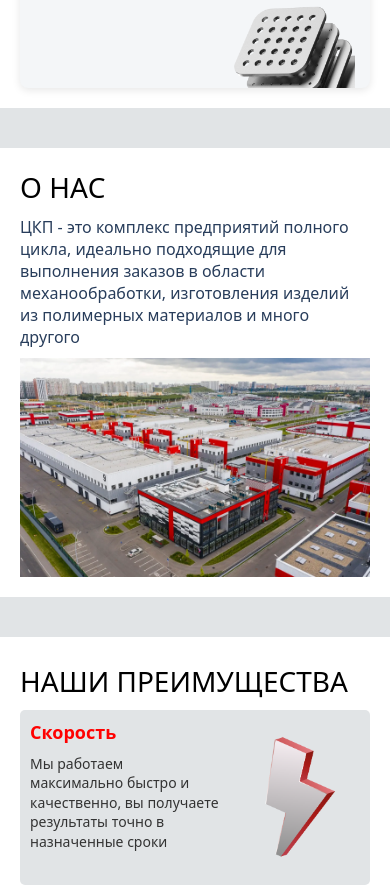
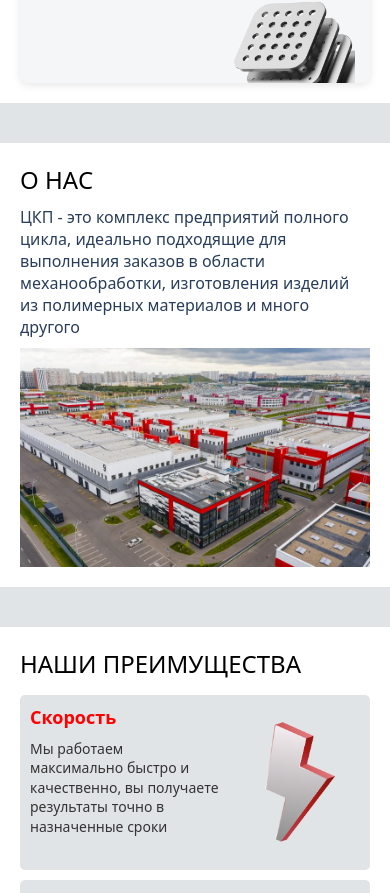
Before and after one commit to js-owl/maas-front, a Vue app: page / in a window 390 px wide. Shown: the part 1027-1920 px from the top of the page. Built offline with nearby package versions, Linux system fonts and the light colour scheme; no server answers.

Commit message:
Refactor section titles in SectionAbility.vue, SectionAbout.vue, and SectionAdvantages.vue to use a unified class name 'section-title' for consistency. Update styles in style.css for the new class, enhancing typography and responsiveness across sections.

```diff
--- a/src/components/sections/SectionAbility.vue
+++ b/src/components/sections/SectionAbility.vue
@@ -49,7 +49,7 @@ const abilities = ref([
 
 <template>
   <section class="section-basic">
-    <div class="ability-title">УСЛУГИ</div>
+    <div class="section-title">УСЛУГИ</div>
 
     <div class="services-grid">
       <div
@@ -177,11 +177,6 @@ const abilities = ref([
     height: 130px;
   }
 
-  .ability-title {
-    font-size: 28px;
-    padding-bottom: 10px;
-  }
-
   .card-title {
     font-size: 16px;
   }
--- a/src/components/sections/SectionAbout.vue
+++ b/src/components/sections/SectionAbout.vue
@@ -1,6 +1,6 @@
 <template>
   <div class="section-basic">
-    <div class="about-title">О НАС</div>
+    <div class="section-title">О НАС</div>
     <p class="about-text">
       ЦКП - это комплекс предприятий полного цикла, идеально подходящие для выполнения заказов в
       области механообработки, изготовления изделий из полимерных материалов и много другого
@@ -10,13 +10,6 @@
 </template>
 
 <style scoped>
-.about-title {
-  text-align: left;
-  font-size: 60px;
-  color: #000;
-  padding-bottom: 10px;
-}
-
 .about-text {
   font-size: 24px;
   color: #283d5b;
@@ -29,12 +22,6 @@
 }
 
 @media (max-width: 767px) {
-  .about-title {
-    font-size: 28px;
-    color: black;
-    padding-bottom: 10px;
-  }
-
   .about-text {
     margin: 0;
     padding-bottom: 10px;
--- a/src/components/sections/SectionAdvantages.vue
+++ b/src/components/sections/SectionAdvantages.vue
@@ -31,7 +31,7 @@ const advantages = ref([
 
 <template>
   <section class="section-basic">
-    <div class="advantages-title">НАШИ ПРЕИМУЩЕСТВА</div>
+    <div class="section-title">НАШИ ПРЕИМУЩЕСТВА</div>
 
     <div class="items">
       <div class="item" v-for="advantage in advantages" :key="advantage.id">
@@ -54,13 +54,6 @@ const advantages = ref([
 </template>
 
 <style scoped>
-.advantages-title {
-  text-align: center;
-  font-size: 60px;
-  color: #283d5b;
-  padding: 40px 0;
-}
-
 .items {
   display: flex;
   /* gap: 1%; */
@@ -122,13 +115,6 @@ const advantages = ref([
 }
 
 @media (max-width: 767px) {
-  .advantages-title {
-    font-size: 28px;
-    padding: 5px 0;
-    color: black;
-    text-align: left;
-  }
-
   .item {
     width: 100%;
     margin: 5px 0;
--- a/src/style.css
+++ b/src/style.css
@@ -32,12 +32,22 @@ body {
   padding: 30px 50px;
   border-radius: 20px;
 }
+.section-title {
+  text-align: left;
+  font-size: 40px;
+  color: #000;
+  padding-bottom: 20px;
+}
 
 @media (max-width: 767px) {
   .section-basic {
     min-height: auto;
     border-radius: 0;
     padding: 20px 20px;
+  }
+  .section-title {
+    font-size: 24px;
+    padding-bottom: 10px;
   }
 }
 
```
